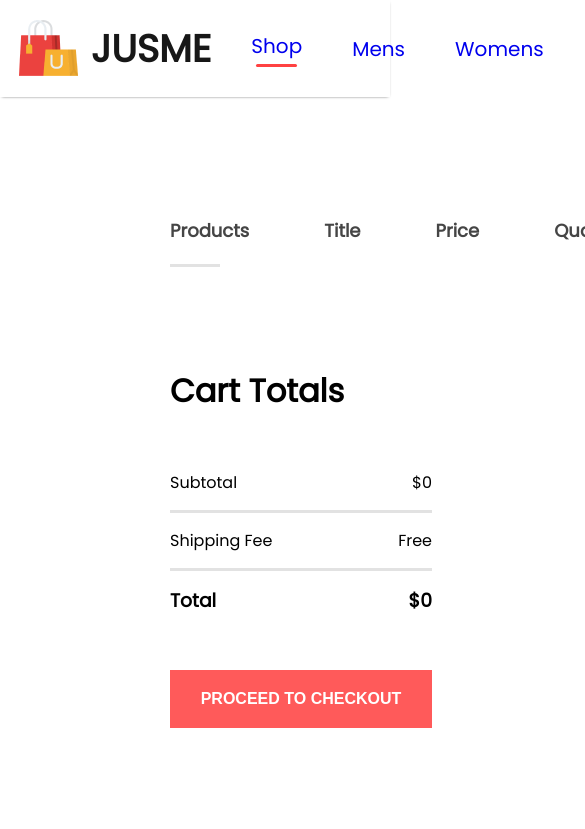
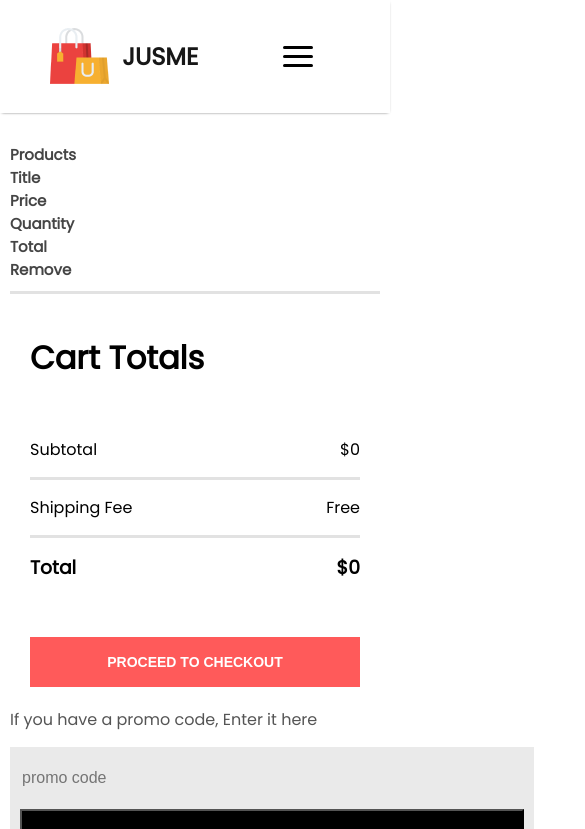
Before and after one commit to gaoaaron1/JusMe, a React (Create React App) app in the folder frontend/: page /cart in a window 390 px wide. Shown: the top 829 px of the page, 585 px wide, since content can reach past the window. Built offline with nearby package versions, Linux system fonts and the light colour scheme.

Commit message:
Added media queries

```diff
--- a/frontend/src/Components/CartItems/CartItems.css
+++ b/frontend/src/Components/CartItems/CartItems.css
@@ -7,6 +7,7 @@
     background: #e2e2e2;
     border: 0;
 }
+
 
 .cartitems-format-main {
     display: grid;
@@ -130,3 +131,106 @@
     box-shadow: 0px 4px 12px rgba(255, 90, 90, 0.2); /* Stronger shadow on hover/focus */
     background: #fff; /* Pure white background on hover/focus */
 }
+
+/* ========== Media Queries for Responsiveness ========== */
+
+/* Tablet (max-width: 1024px) */
+@media (max-width: 1024px) {
+    .cartitems {
+        margin: 40px 40px;
+    }
+
+    .cartitems-format-main {
+        grid-template-columns: 0.5fr 1.5fr 1fr 1fr 1fr; /* Fewer columns for tablets */
+        gap: 50px;
+        font-size: 16px;
+    }
+
+    .cartitems-total {
+        margin-right: 50px;
+    }
+
+    .cartitems-total button {
+        width: 200px;
+        height: 50px;
+        font-size: 14px;
+    }
+
+    .cartitems-remove-icon {
+        margin: 0px 20px;
+    }
+
+    .cartitems-promobox input {
+        width: 250px;
+    }
+}
+
+/* Mobile (max-width: 768px) */
+@media (max-width: 768px) {
+    .cartitems {
+        margin: 20px 10px;
+    }
+
+    /* Stack the grid items vertically */
+    .cartitems-format-main {
+        display: block; /* Vertical stacking */
+        padding: 10px 0px;
+        font-size: 15px;
+    }
+
+    .cartitems-format {
+        display: grid;
+        grid-template-columns: 0.5fr 2fr 1fr;
+        gap: 20px;
+        padding: 15px 0px;
+        align-items: center;
+    }
+
+    .cartitems-total {
+        margin-right: 0px;
+        padding: 20px;
+    }
+
+    .cartitems-total button {
+        width: 100%;
+        height: 50px;
+    }
+
+    /* Adjust remove icon */
+    .cartitems-remove-icon {
+        margin: 0px;
+    }
+
+    /* Adjust input field for promo code */
+    .cartitems-promobox {
+        flex-direction: column;
+        padding: 10px;
+        height: auto;
+    }
+
+    .cartitems-promobox input {
+        width: 100%;
+        height: 40px;
+    }
+
+    .cartitems-promobox button {
+        width: 100%;
+        margin-top: 10px;
+    }
+
+    /* Adjust the cart items down container for mobile */
+    .cartitems-down {
+        flex-direction: column;
+        margin: 20px 0px;
+    }
+
+    .carticon-product-icon {
+        height: 50px;
+    }
+
+    .cartitems-quantity {
+        width: 50px;
+        height: 40px;
+        font-size: 16px;
+    }
+}
--- a/frontend/src/Components/Navbar/Navbar.css
+++ b/frontend/src/Components/Navbar/Navbar.css
@@ -82,3 +82,125 @@
     background: red;
     color: white;
 }
+
+/* Hamburger Menu Icon - initially hidden */
+.hamburger {
+    display: none;
+    flex-direction: column;
+    justify-content: space-between;
+    width: 30px;
+    height: 21px;
+    cursor: pointer;
+}
+
+.hamburger .line {
+    width: 100%;
+    height: 3px;
+    background-color: #000;
+    border-radius: 2px;
+}
+
+/* Navigation Menu */
+.nav-menu {
+    display: flex;
+    align-items: center;
+    list-style: none;
+    gap: 50px;
+    color: #626262;
+    font-size: 20px;
+    font-weight: 500;
+}
+
+.nav-menu li {
+    display: flex;
+    flex-direction: column;
+    align-items: center;
+    justify-content: center;
+    gap: 3px;
+    cursor: pointer;
+}
+
+.nav-menu hr {
+    border: none;
+    width: 80%;
+    height: 3px;
+    border-radius: 10px;
+    background: #FF4141;
+}
+
+/* Login and Cart Section */
+.nav-login-cart {
+    display: flex;
+    align-items: center;
+    gap: 45px;
+}
+
+/* Shopping Cart Count */
+.nav-cart-count {
+    width: 22px;
+    height: 22px;
+    display: flex;
+    justify-content: center;
+    align-items: center;
+    margin-top: -35px;
+    margin-left: -55px;
+    border-radius: 11px;
+    font-size: 14px;
+    background: red;
+    color: white;
+}
+
+/* Media Queries for Hamburger Menu */
+
+/* Mobile Screens (max-width: 768px) */
+@media (max-width: 768px) {
+    .navbar {
+        padding: 16px 20px;
+    }
+
+    .nav-menu {
+        position: absolute;
+        top: 70px; /* Adjust based on your navbar height */
+        right: 0;
+        flex-direction: column;
+        background-color: white;
+        gap: 20px;
+        padding: 20px;
+        box-shadow: 0px 4px 8px rgba(0, 0, 0, 0.1);
+        width: 100%;
+        height: 100vh;
+        transform: translateY(-100%);
+        transition: transform 0.3s ease-in-out;
+        display: none; /* Hidden initially */
+    }
+
+    .nav-menu.open {
+        display: flex; /* Show menu when open */
+        transform: translateY(0); /* Slide the menu down */
+    }
+
+    .nav-menu li {
+        font-size: 20px;
+    }
+
+    .nav-login-cart {
+        display: none; /* Hide login and cart on mobile menu */
+    }
+
+    /* Hamburger Icon Visibility */
+    .hamburger {
+        display: flex; /* Show hamburger icon on mobile screens */
+        padding: 30px;
+    }
+}
+
+/* Small Mobile Screens (max-width: 480px) */
+@media (max-width: 480px) {
+    .nav-logo p {
+        font-size: 24px;
+    }
+
+    .nav-menu li {
+        font-size: 18px;
+    }
+}
--- a/frontend/src/Components/Navbar/Navbar.jsx
+++ b/frontend/src/Components/Navbar/Navbar.jsx
@@ -1,38 +1,73 @@
-import React, { useContext, useState } from 'react'
-import './Navbar.css'
-import logo from '../Assets/logo.png'
-import cart_icon from '../Assets/cart_icon.png'
-import { Link } from 'react-router-dom'
-import { ShopContext } from '../../Context/ShopContext'
+import React, { useContext, useState } from 'react';
+import './Navbar.css';
+import logo from '../Assets/logo.png';
+import cart_icon from '../Assets/cart_icon.png';
+import { Link } from 'react-router-dom';
+import { ShopContext } from '../../Context/ShopContext';
 
 const Navbar = () => {
+    const [menu, setMenu] = useState("shop");
+    const { getTotalCartItems } = useContext(ShopContext);
+    const [isMobileMenuOpen, setIsMobileMenuOpen] = useState(false);
 
-    const [menu, setMenu] = useState("shop");
-    const {getTotalCartItems} = useContext(ShopContext);
+    const toggleMobileMenu = () => {
+        setIsMobileMenuOpen(!isMobileMenuOpen); // Toggle the mobile menu
+    };
+
+    // Function to close mobile menu after clicking a menu item
+    const handleMenuItemClick = (menuItem) => {
+        setMenu(menuItem);       // Set the current menu item
+        setIsMobileMenuOpen(false); // Close the mobile menu
+    };
 
     return (
-        <div className='navbar'>
+        <div className="navbar">
             <div className="nav-logo">
                 <img src={logo} alt="" />
                 <p>JUSME</p>
             </div>
 
-            {/* Handles clicking for each nav bar button */}
-            <ul className="nav-menu">
-                <li onClick={() => {setMenu("shop")}}><Link style={{ textDecoration: 'none' }} to='/'>Shop</Link>{menu==="shop"?<hr/>:<></>}</li>
-                <li onClick={() => {setMenu("mens")}}><Link style={{ textDecoration: 'none' }} to='/mens'>Mens</Link>{menu==="mens"?<hr/>:<></>}</li>
-                <li onClick={() => {setMenu("womens")}}><Link style={{ textDecoration: 'none' }} to='/womens'>Womens</Link>{menu==="womens"?<hr/>:<></>}</li>
-                <li onClick={() => {setMenu("kids")}}><Link style={{ textDecoration: 'none' }} to='/kids'>Kids</Link>{menu==="kids"?<hr/>:<></>}</li>
+            {/* Hamburger Icon for mobile */}
+            <div className="hamburger" onClick={toggleMobileMenu}>
+                <span className="line"></span>
+                <span className="line"></span>
+                <span className="line"></span>
+            </div>
+
+            {/* Menu items */}
+            <ul className={`nav-menu ${isMobileMenuOpen ? "open" : ""}`}>
+                <li onClick={() => handleMenuItemClick("shop")}>
+                    <Link style={{ textDecoration: 'none' }} to='/'>Shop</Link>
+                    {menu === "shop" && <hr />}
+                </li>
+                <li onClick={() => handleMenuItemClick("mens")}>
+                    <Link style={{ textDecoration: 'none' }} to='/mens'>Mens</Link>
+                    {menu === "mens" && <hr />}
+                </li>
+                <li onClick={() => handleMenuItemClick("womens")}>
+                    <Link style={{ textDecoration: 'none' }} to='/womens'>Womens</Link>
+                    {menu === "womens" && <hr />}
+                </li>
+                <li onClick={() => handleMenuItemClick("kids")}>
+                    <Link style={{ textDecoration: 'none' }} to='/kids'>Kids</Link>
+                    {menu === "kids" && <hr />}
+                </li>
+
+
             </ul>
+
+            {/* Cart and Login */}
             <div className="nav-login-cart">
-
-                <Link to="/login"><button>Login</button></Link>
-                <Link to="/cart"><img src={cart_icon} alt="" /></Link>
+                <Link to="/login">
+                    <button>Login</button>
+                </Link>
+                <Link to="/cart">
+                    <img src={cart_icon} alt="" />
+                </Link>
                 <div className="nav-cart-count">{getTotalCartItems()}</div>
             </div>
+        </div>
+    );
+};
 
-        </div>
-    )
-}
-
-export default Navbar
+export default Navbar;
```
